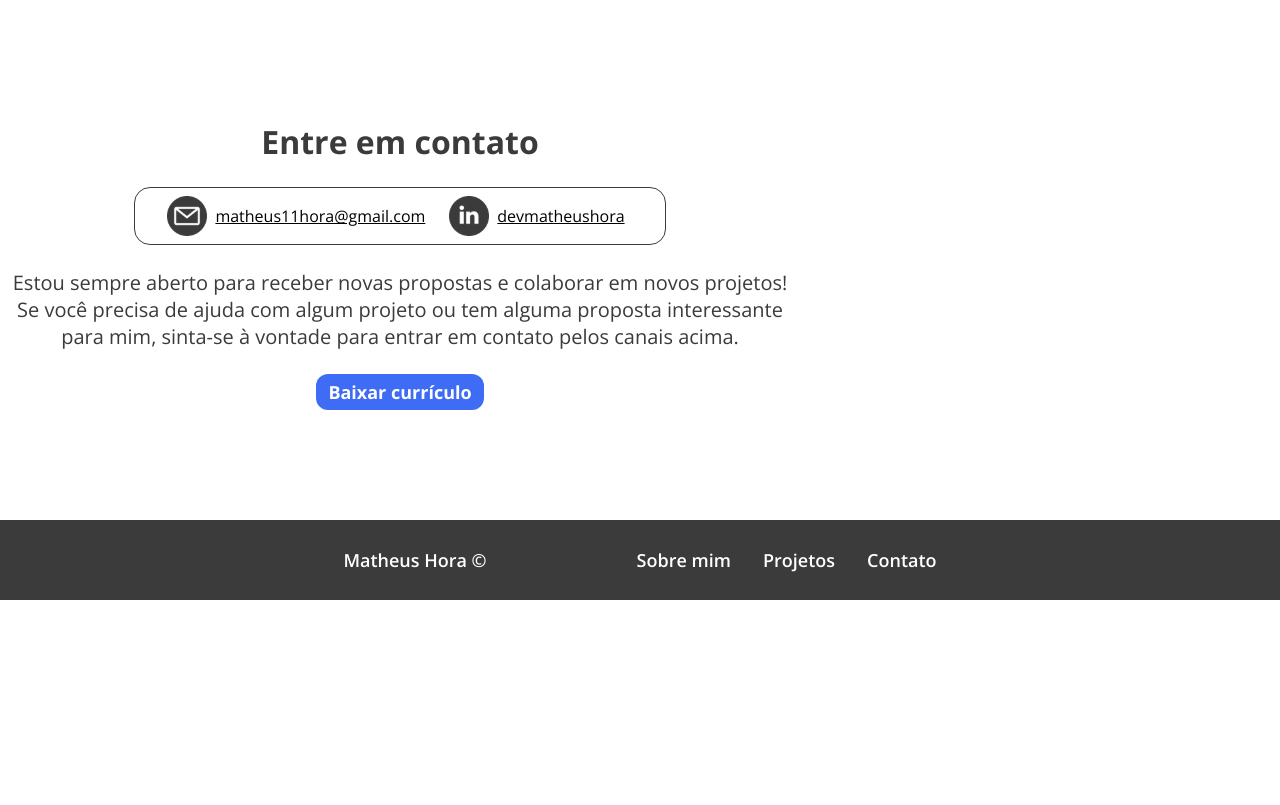
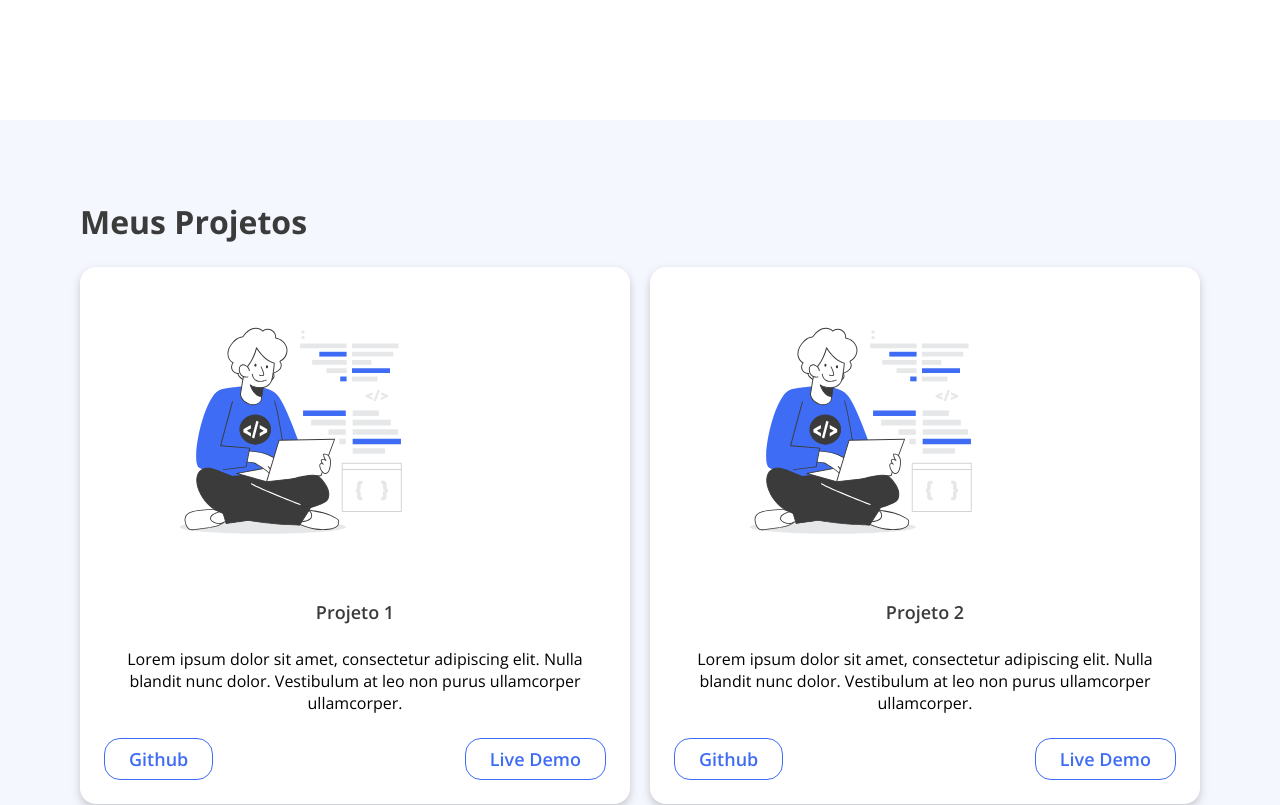
Before and after one commit to Matheus-hora48/portifolio-matheus-hora, a Next.js app in the folder portifolio/: page / in a window 1280 px wide. Shown: the part 1580-2385 px from the top of the page. Before the commit the page ends 2180 px from the top, so only its background shows below. Built offline with nearby package versions, Linux system fonts and the light colour scheme.

Commit message:
fazendo o componente de projeto

```diff
--- a/portifolio/src/app/page.tsx
+++ b/portifolio/src/app/page.tsx
@@ -3,12 +3,14 @@ import styles from "../styles/page.module.css";
 import Initial from "@/components/initial/initial";
 import About from "@/components/about/about";
 import Contact from "@/components/contact/contact";
+import Projects from "@/components/projects/projects";
 
 export default function Home() {
   return (
     <main>
       <Initial />
       <About />
+      <Projects />
       <Contact />
     </main>
   );
--- a/portifolio/src/components/contact/contact.module.css
+++ b/portifolio/src/components/contact/contact.module.css
@@ -2,7 +2,7 @@
     text-align: center;
     height: 400px;
     display: flex;
-    max-width: 800px    ;
+    width: 100%;
     flex-direction: column;
     align-items: center;
 }
@@ -15,6 +15,10 @@
     color: #FFFFFF;
     font-size: 18px;
     font-weight: 700;
+}
+.contactDiv{
+    max-width: 800px;
+
 }
 
 .contactDiv h2 {
--- /dev/null
+++ b/portifolio/src/components/projects/project.tsx
@@ -0,0 +1,5 @@
+export type Project = {
+  title: string;
+  description: string;
+  urlGithub: string;
+};
--- /dev/null
+++ b/portifolio/src/components/projects/projectList.tsx
@@ -0,0 +1,32 @@
+import React from "react";
+import { Project } from "./project";
+import Style from "./projects.module.css";
+import Image from "next/image";
+import Photo from "../../../public/images/designer.svg";
+import Link from "next/link";
+
+type ProjectListProps = {
+  projects: Project[];
+};
+
+const ProjectList: React.FC<ProjectListProps> = ({ projects }) => {
+  return (
+    <div className={Style.projectList}>
+      {projects.map((project, index) => (
+        <div className={Style.project} key={index}>
+          <Image src={Photo} alt={"Image project"} height={280} />
+          <h2>{project.title}</h2>
+          <p>{project.description}</p>
+          <div className={Style.buttonSection}>
+            <button>
+              <Link href={project.urlGithub}>Github</Link>
+            </button>
+            <button>Live Demo</button>
+          </div>
+        </div>
+      ))}
+    </div>
+  );
+};
+
+export default ProjectList;
--- /dev/null
+++ b/portifolio/src/components/projects/projects.module.css
@@ -0,0 +1,84 @@
+.projectSection {
+  padding: 0 80px;
+  width: 100vw;
+  margin-bottom: 24px;
+  background-color: var(--grey-color);
+  padding: 80px;
+}
+
+.projectSection h2 {
+  color: var(--black-color);
+  font-size: 32px;
+  font-weight: 700;
+  margin-bottom: 24px;
+}
+
+.projectContainer {
+  display: flex;
+  flex-wrap: wrap;
+  gap: 20px;
+}
+
+.project {
+  flex: 1;
+  width: 80vw;
+  min-width: calc(50% - 50px);
+  padding: 24px;
+  filter: drop-shadow(0px 4px 4px rgba(59, 59, 59, 0.25));
+  border-radius: 16px;
+  background: #fff;
+}
+
+.project h2 {
+  margin-top: 24px;
+  color: var(--black-color);
+  text-align: center;
+  font-size: 18px;
+  font-weight: 600;
+}
+
+.project p {
+  margin-top: 24px;
+  text-align: center;
+  font-size: 16px;
+  font-weight: 300;
+}
+
+.projectList {
+  display: flex;
+  flex-wrap: wrap;
+  gap: 20px;
+}
+
+.buttonSection {
+  margin-top: 24px;
+  display: flex;
+  width: 100%;
+  justify-content: space-between;
+}
+
+.buttonSection button {
+  padding: 8px 24px;
+  justify-content: center;
+  align-items: center;
+  gap: 16px;
+  display: flex;
+  border-radius: 16px;
+  border: 1px solid var(--primary-color);
+  background-color: transparent;
+  color: var(--primary-color);
+  font-size: 18px;
+  font-weight: 600;
+  transition: 0.1s ease-in;
+}
+
+.buttonSection button:hover {
+  cursor: pointer;
+  background-color: var(--secundary-color);
+}
+
+@media (max-width: 768px) {
+  .project {
+    min-width: 100%;
+  }
+}
--- /dev/null
+++ b/portifolio/src/components/projects/projects.tsx
@@ -0,0 +1,42 @@
+import { Project } from "./project";
+import ProjectList from "./projectList";
+import Style from "./projects.module.css";
+
+const projects: Project[] = [
+  {
+    title: "Projeto 1",
+    description:
+      "Lorem ipsum dolor sit amet, consectetur adipiscing elit. Nulla blandit nunc dolor. Vestibulum at leo non purus ullamcorper ullamcorper.",
+    urlGithub: "https://github.com/Matheus-hora48",
+  },
+  {
+    title: "Projeto 2",
+    description:
+      "Lorem ipsum dolor sit amet, consectetur adipiscing elit. Nulla blandit nunc dolor. Vestibulum at leo non purus ullamcorper ullamcorper.",
+    urlGithub: "https://github.com/Matheus-hora48",
+  },
+  {
+    title: "Projeto 2",
+    description:
+      "Lorem ipsum dolor sit amet, consectetur adipiscing elit. Nulla blandit nunc dolor. Vestibulum at leo non purus ullamcorper ullamcorper.",
+    urlGithub: "https://github.com/Matheus-hora48",
+  },
+  {
+    title: "Projeto 2",
+    description:
+      "Lorem ipsum dolor sit amet, consectetur adipiscing elit. Nulla blandit nunc dolor. Vestibulum at leo non purus ullamcorper ullamcorper.",
+    urlGithub: "https://github.com/Matheus-hora48",
+  },
+];
+
+const Projects = () => {
+  return (
+    <section className={Style.projectSection}>
+      <h2>Meus Projetos</h2>
+      <div className={Style.projectContainer}>
+        <ProjectList projects={projects} />
+      </div>
+    </section>
+  );
+};
+export default Projects;
```
